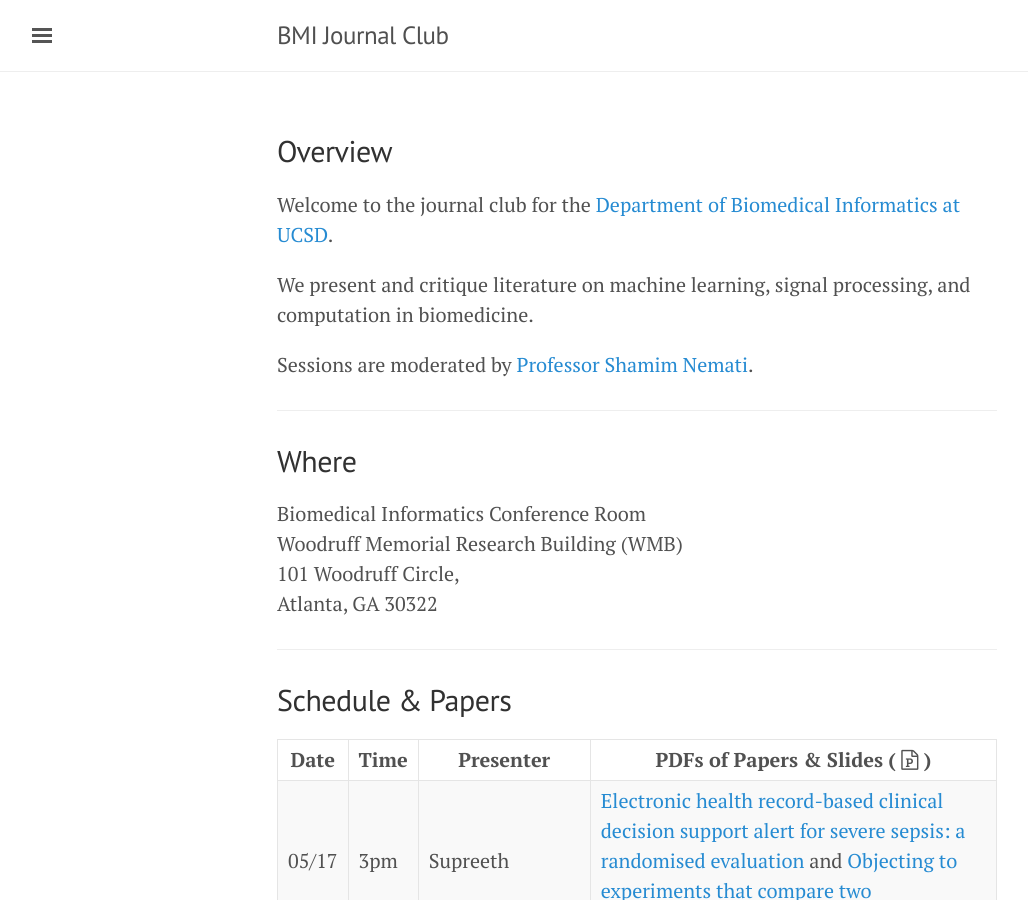
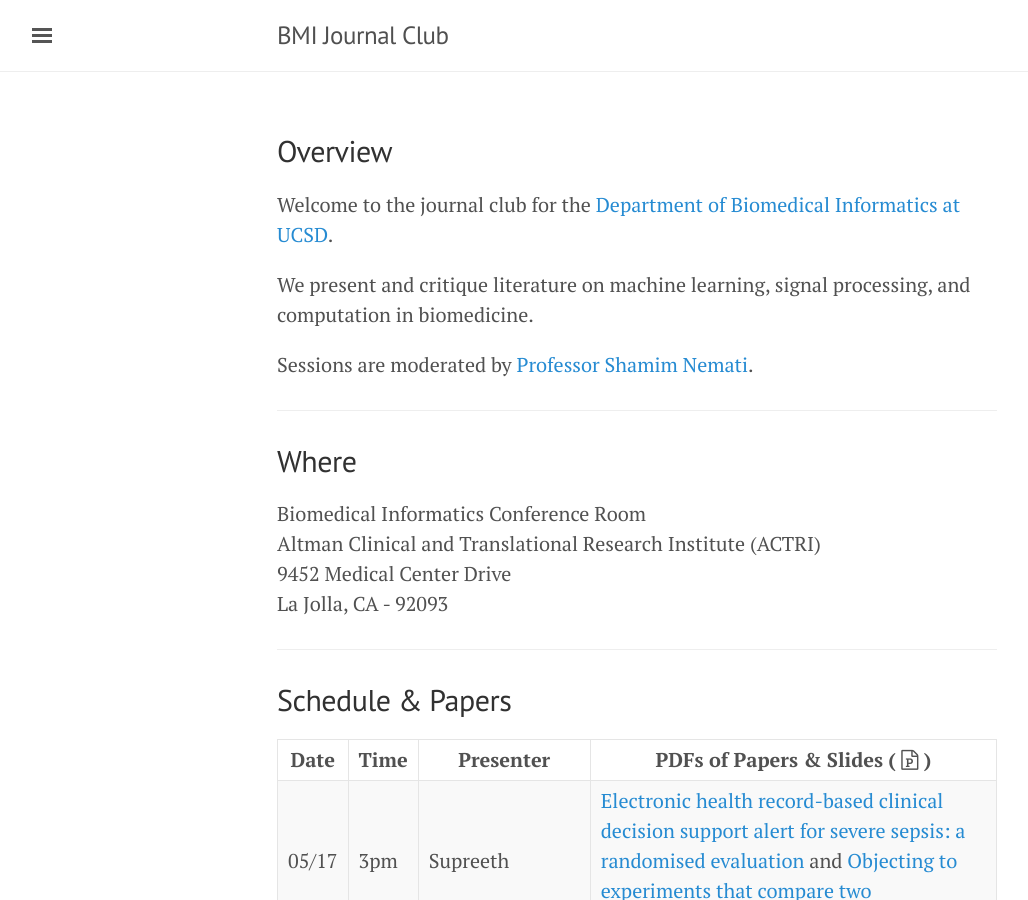
Before and after one commit to NematiLab/bmijc, a Jekyll site: the page built from index.md, in a window 1280 px wide and 900 px high. Shown: the whole window, without its empty margins (3-1031 px from the left). Built offline with Jekyll 4.4.1, drawn with Linux system fonts in a browser that asks for light colours; nearby versions of some CDN libraries.

Commit message:
Update University details

```diff
--- a/index.md
+++ b/index.md
@@ -20,9 +20,9 @@
 <a name="whenwhere"></a>
 
 Biomedical Informatics Conference Room<br>
-Woodruff Memorial Research Building (WMB)<br>
-101 Woodruff Circle,<br>
-Atlanta, GA 30322
+Altman Clinical and Translational Research Institute (ACTRI)<br>
+9452 Medical Center Drive<br>
+La Jolla, CA - 92093
 
 ---
 
```
